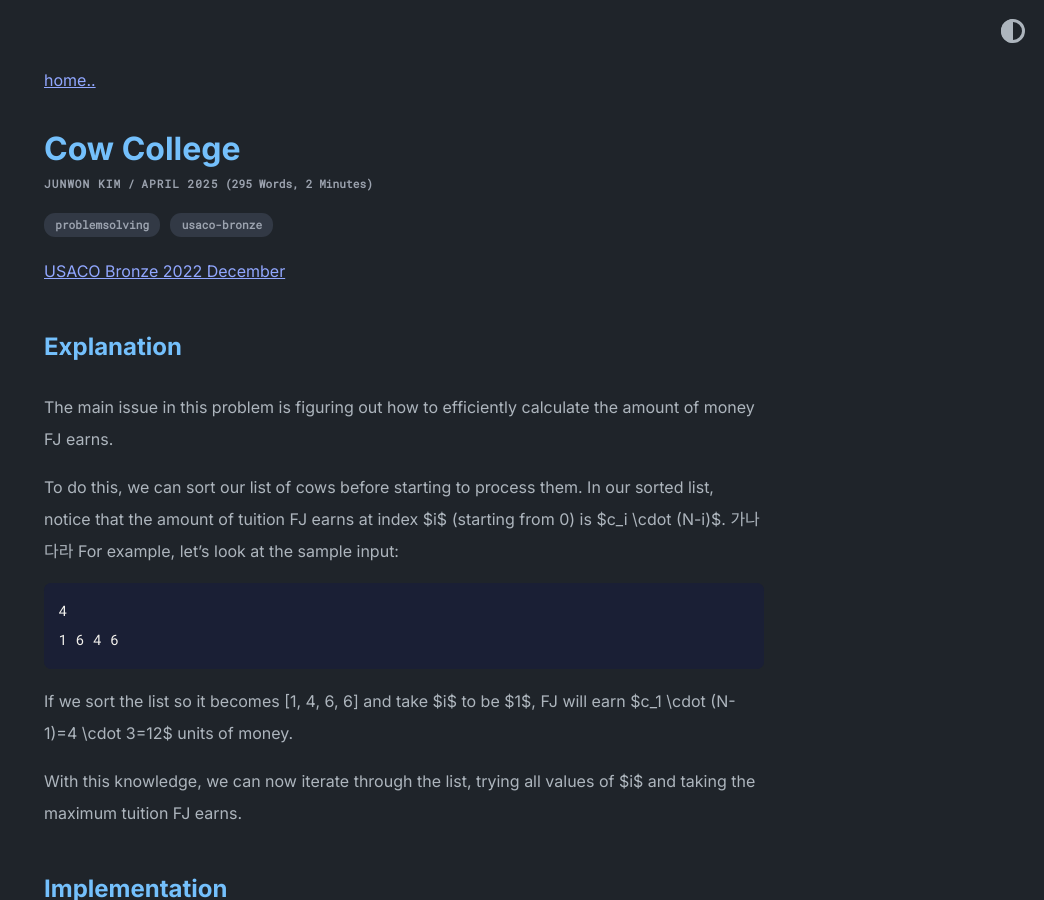
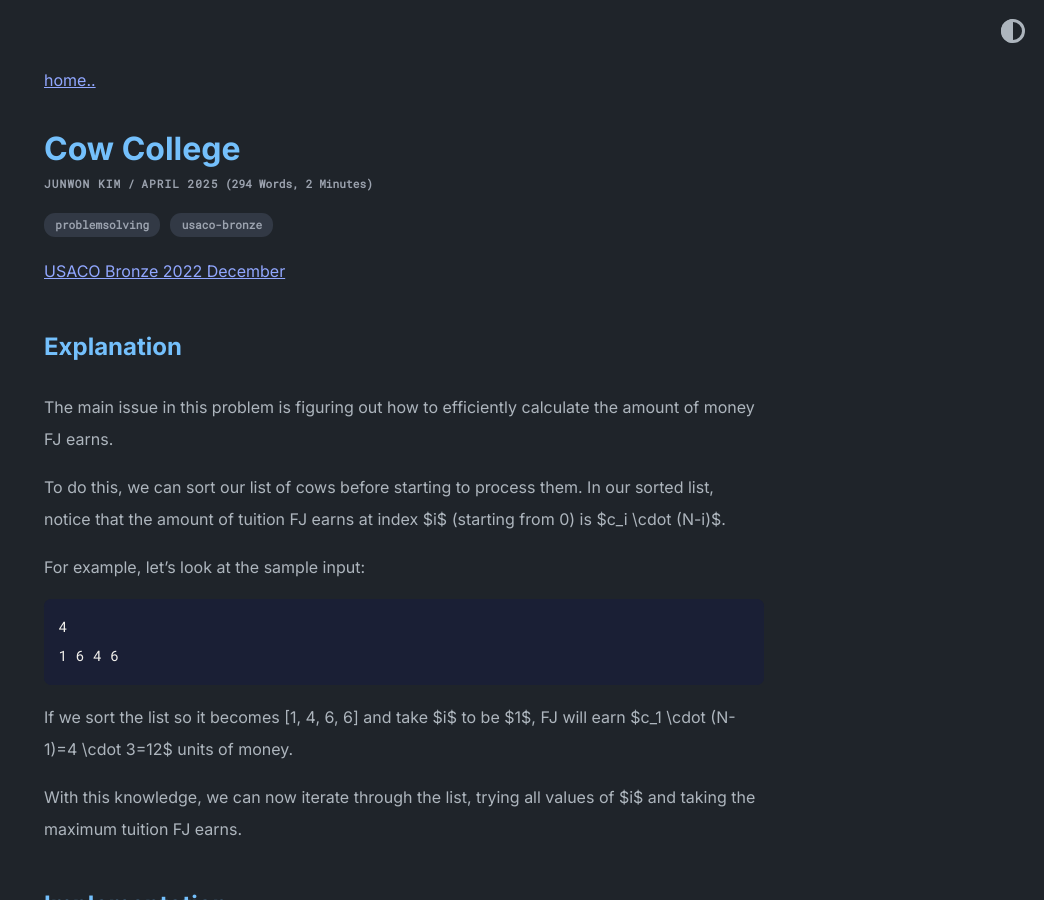
Before and after one commit to jaejun0909/A-Guide-to-Computer-Science, a Jekyll site: the page built from _posts/2025-04-04-Cow-College.md, in a window 1280 px wide and 900 px high. Shown: the whole window, without its empty margins (236-1280 px from the left). Built offline with Jekyll 4.4.1, drawn with Linux system fonts in a browser that asks for light colours.

````diff
--- a/_posts/2025-04-04-Cow-College.md
+++ b/_posts/2025-04-04-Cow-College.md
@@ -12,7 +12,7 @@ The main issue in this problem is figuring out how to efficiently calculate the
 
 To do this, we can sort our list of cows before starting to process them.
 In our sorted list, notice that the amount of tuition FJ earns at index $i$ (starting from 0) is $c_i \cdot (N-i)$.
-가나다라
+
 For example, let's look at the sample input:
 ```
 4
````
Also changed, not shown: _posts/2025-04-05-DFS와 BFS.md (renamed from _posts/2025-04-05-HajunSong-PS.md).
